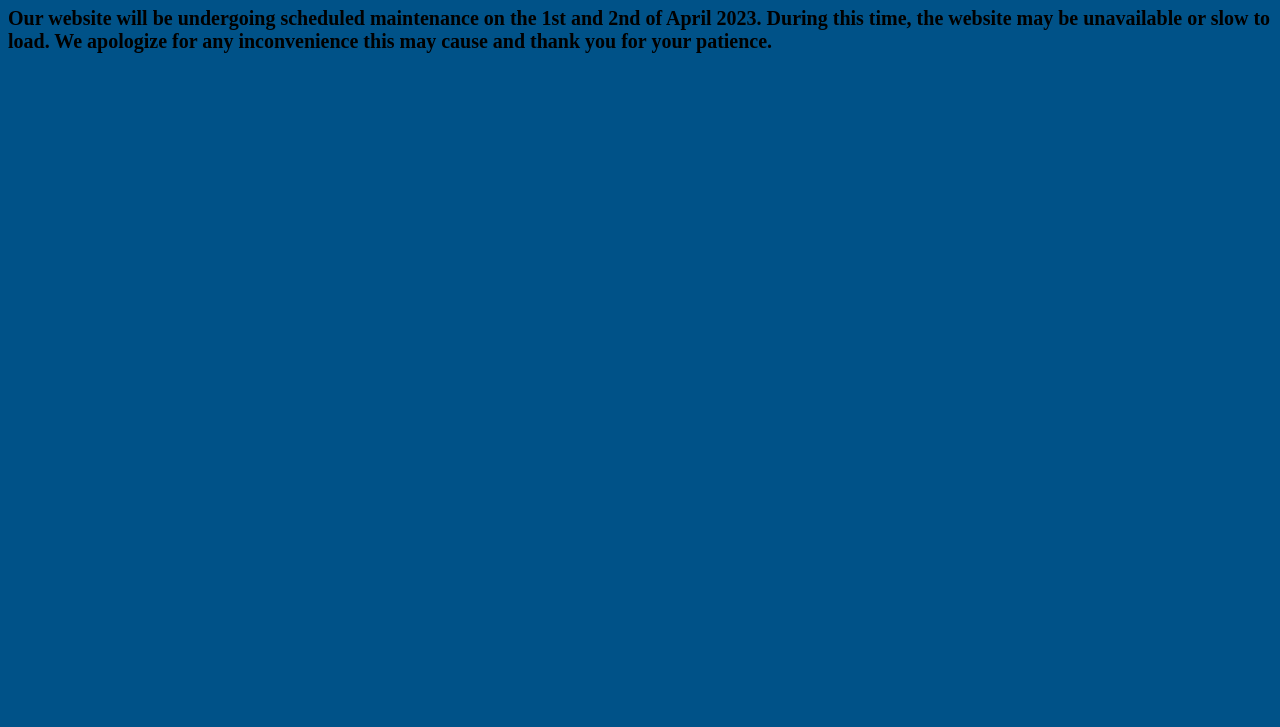
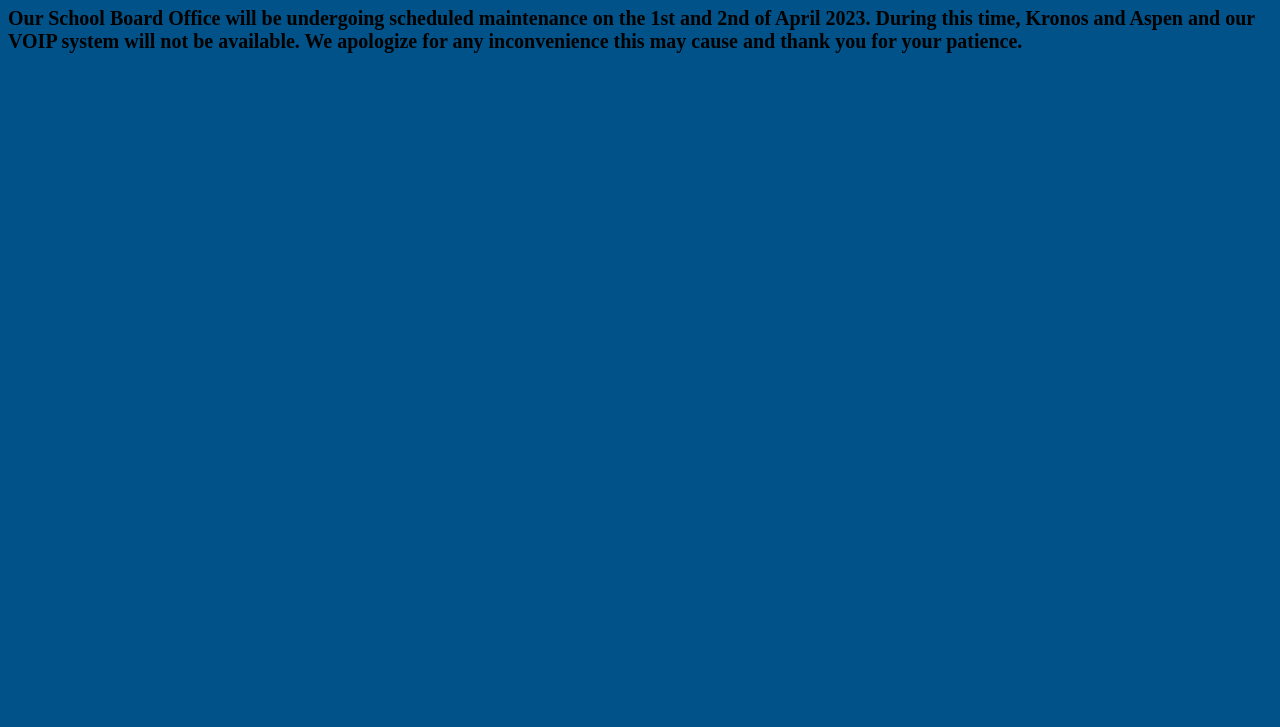
Before and after one commit to ycsd/MaintenanceWindow, a plain HTML site: page index.html in a window 1280 px wide. Shown: the part 73-800 px from the top of the page. Drawn offline with Linux system fonts and the light colour scheme.

Commit message:
add more text

```diff
--- a/index.html
+++ b/index.html
@@ -21,6 +21,6 @@
   </head>
   <body>
     <h1>Maintenance Window Announcement</h1>
-    <p>Our website will be undergoing scheduled maintenance on the 1st and 2nd of April 2023. During this time, the website may be unavailable or slow to load. We apologize for any inconvenience this may cause and thank you for your patience.</p>
+    <p>Our School Board Office will be undergoing scheduled maintenance on the 1st and 2nd of April 2023. During this time, Kronos and Aspen and our VOIP system will not be available. We apologize for any inconvenience this may cause and thank you for your patience. </p>
   </body>
 </html>
```
